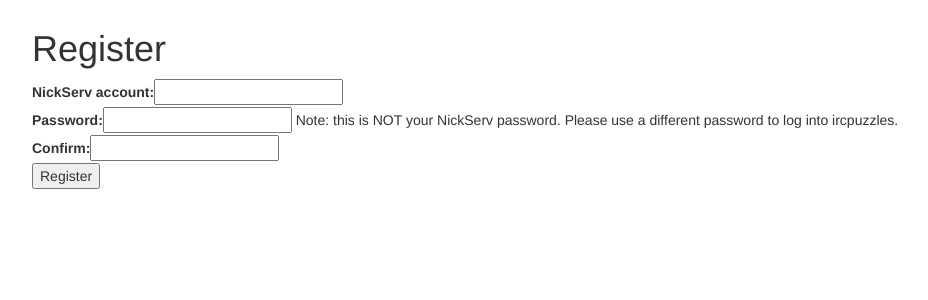
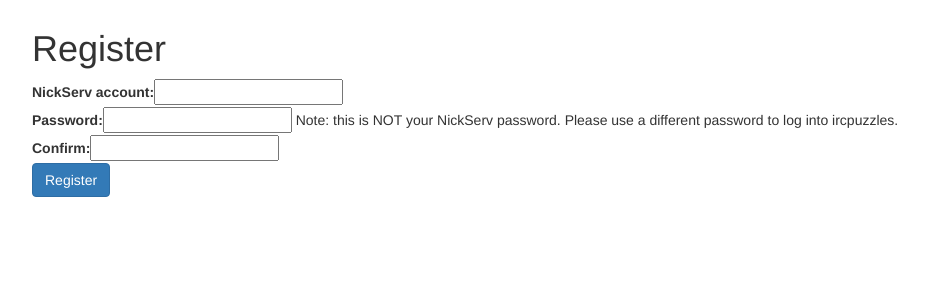
Before and after one commit to ircpuzzles/scoreboard, a Flask app: page /register/ in a window 1280 px wide. Shown: the part 51-351 px from the top of the page, without its empty margins (38-966 px from the left). Run offline with Flask 2, Linux system fonts and the light colour scheme; some libraries are stand-ins or nearby versions.

Commit message:
btn class to make fwilson happy

```diff
--- a/templates/register.html
+++ b/templates/register.html
@@ -9,7 +9,7 @@
     <label for="account">NickServ account: </label><input type="text" name="account"><br>
     <label for="password">Password:         </label><input type="password" name="password"> Note: this is NOT your NickServ password. Please use a different password to log into ircpuzzles.<br>
     <label for="confirm_password">Confirm:      </label><input type="password" name="confirm_password"><br>
-    <input type="submit" value="Register">
+    <input type="submit" value="Register" class="btn btn-primary">
 </form>
 {% endif %}
 {% endblock %}
```
